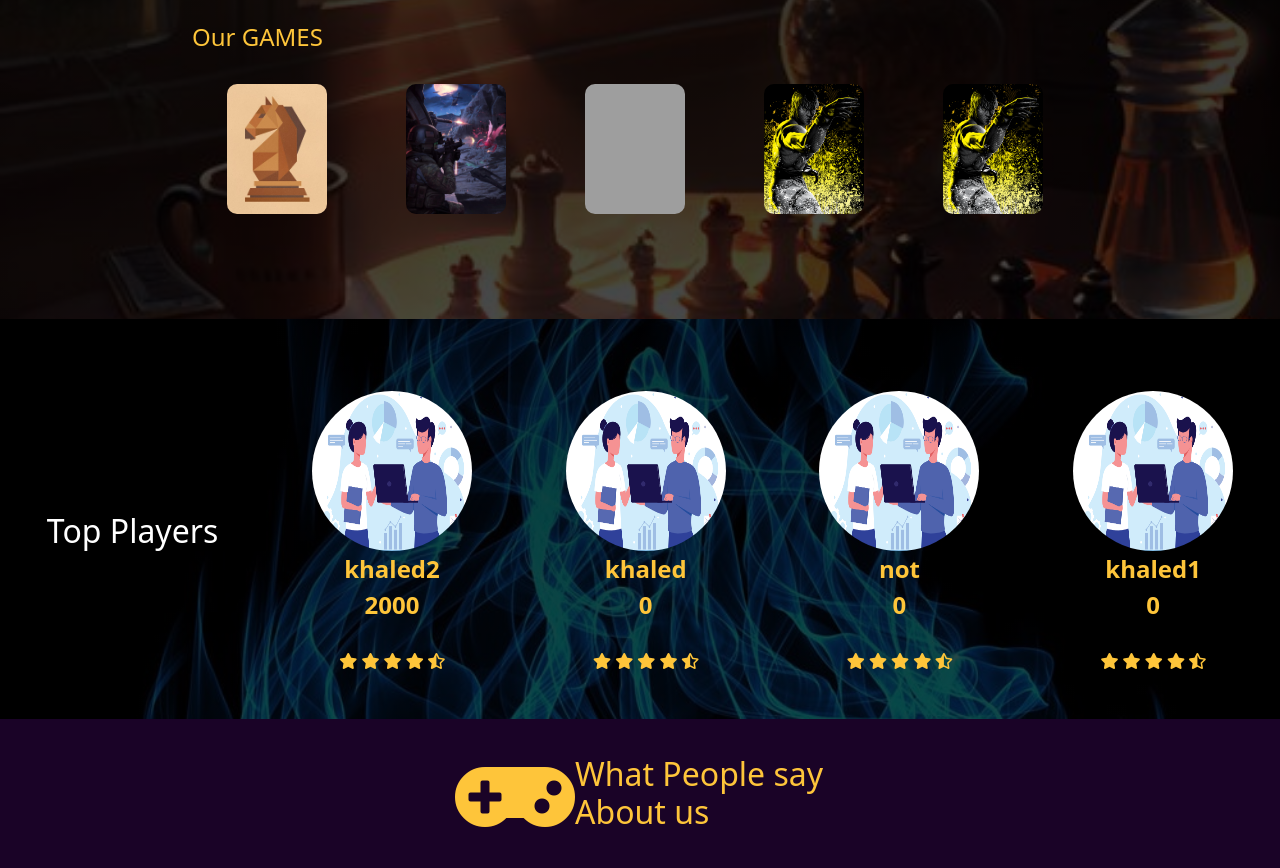
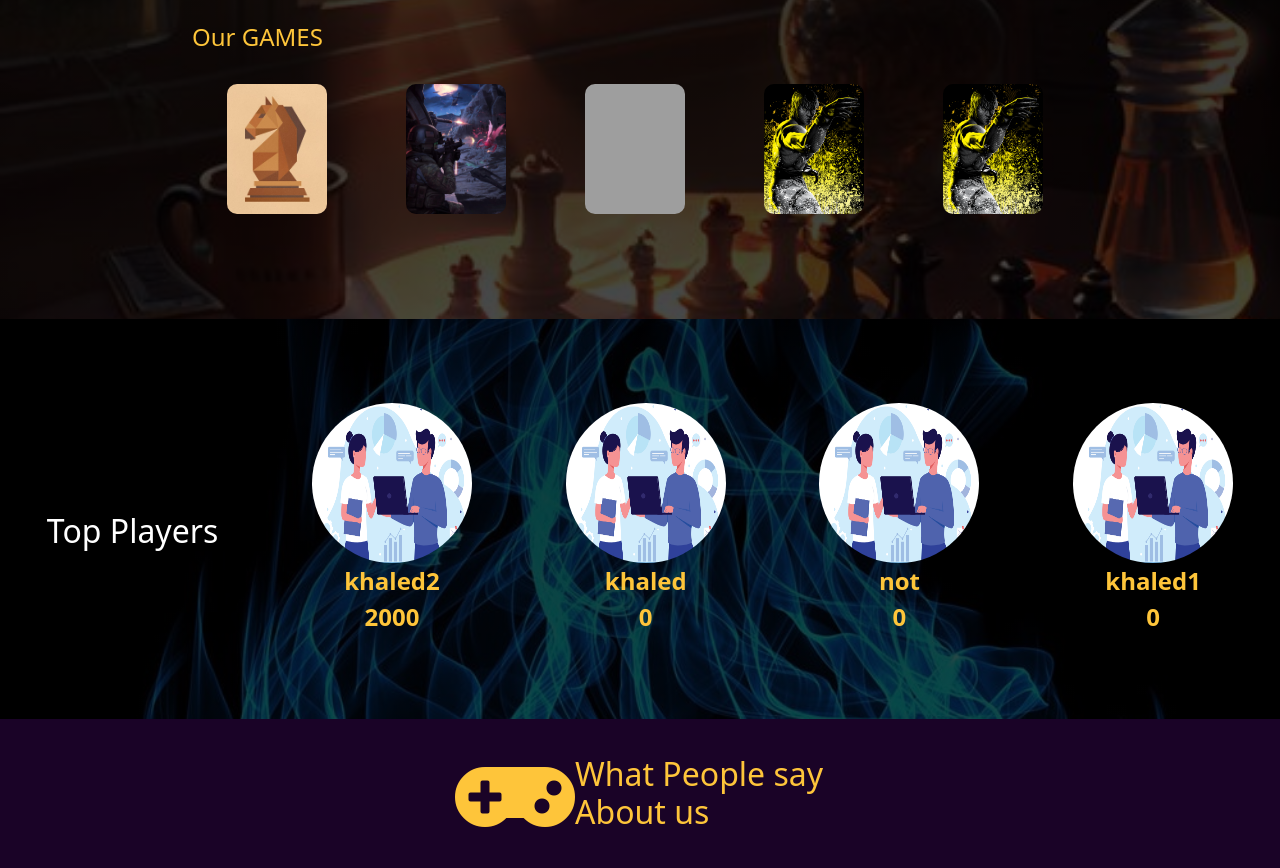
Before and after one commit to abdulazizalzahrani1/CapStone-PlayUdi-, a Django app: page / in a window 1280 px wide. Shown: the part 1037-1905 px from the top of the page. Run offline with Django 4.2, Linux system fonts and the light colour scheme; data comes from the database, SQL or seed files in the repository; grey boxes are pictures that could not be loaded.

Commit message:
Home page

```diff
--- a/PlayUdi/main/templates/main/home.html
+++ b/PlayUdi/main/templates/main/home.html
@@ -59,13 +59,6 @@
     position: relative;"></a>
     <span>{{pro.user.username}}<br>
     <p>{{pro.points}}</p></span>
-    <div class="stars">
-        <i class="fas fa-star"></i>
-        <i class="fas fa-star"></i>
-        <i class="fas fa-star"></i>
-        <i class="fas fa-star"></i>
-        <i class="fas fa-star-half-alt"></i>
-    </div>
 </div>
 {%endfor%}
 
```
